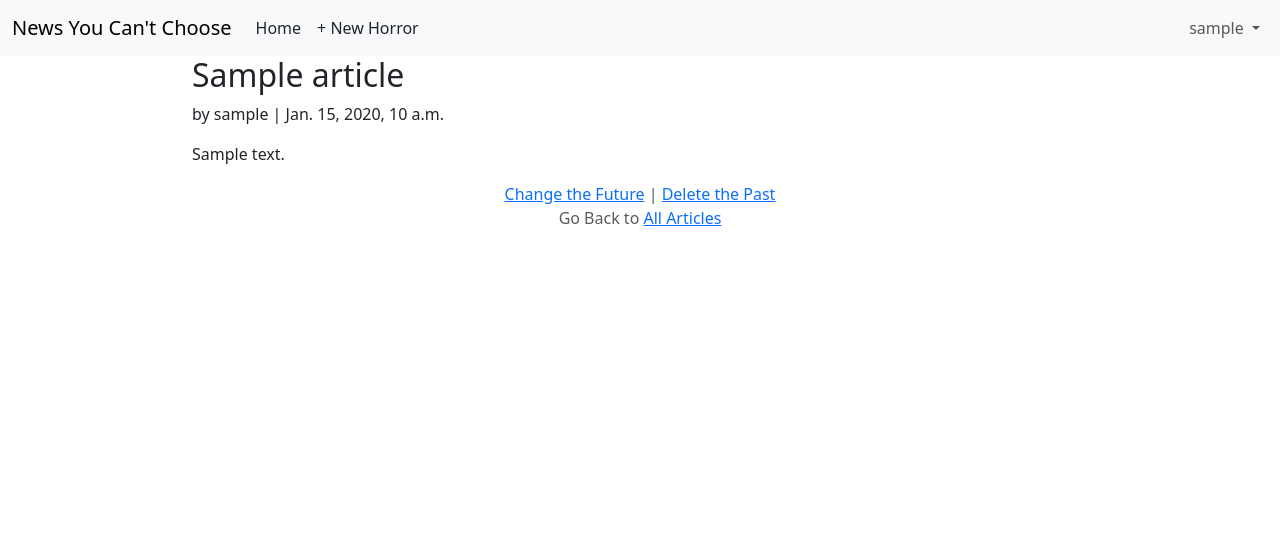
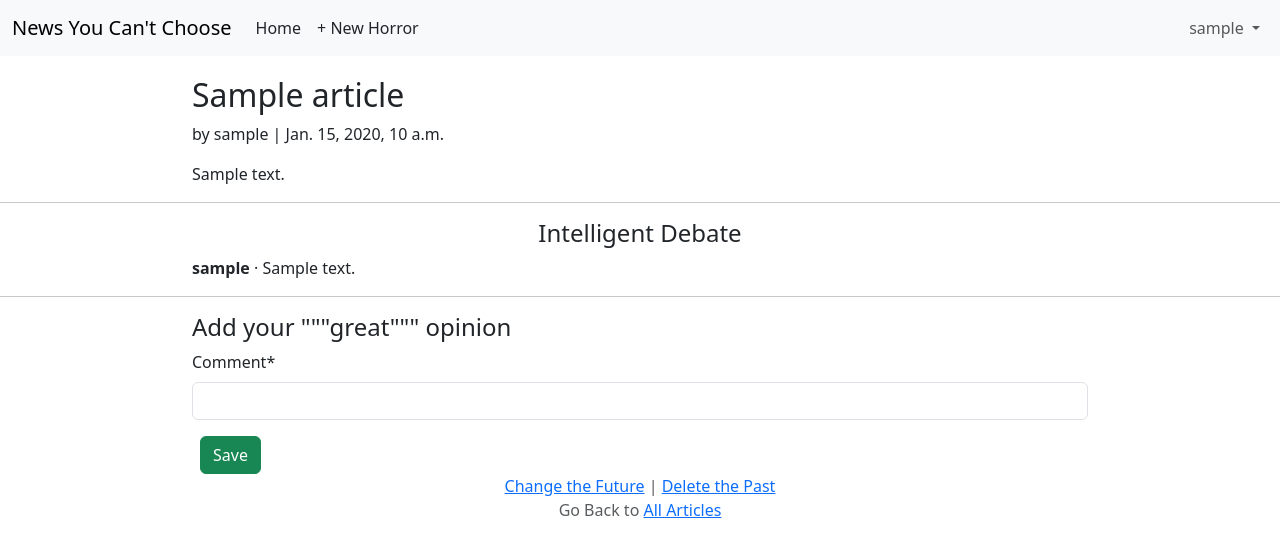
Before and after one commit to zkline-harperrand/DjangoForBeginners-NewspaperSite, a Django app: page /articles/1/ in a window 1280 px wide. Shown: the top 557 px of the page. Run offline with Django 5.2, Linux system fonts and the light colour scheme; a user stored in the database is signed in; tables that the repository leaves empty hold one stand-in row (values such as "Sample post"); some libraries are stand-ins or nearby versions.

Commit message:
Chapter 15 - Comments

```diff
--- /dev/null
+++ b/articles/forms.py
@@ -0,0 +1,9 @@
+# articles/forms.py
+
+from django import forms
+from .models import Comment
+
+class CommentForm(forms.ModelForm):
+    class Meta:
+        model = Comment
+        fields = ("comment", )
--- a/articles/models.py
+++ b/articles/models.py
@@ -18,3 +18,14 @@ class Article(models.Model):
 
     def get_absolute_url(self):
         return reverse("article_detail", kwargs={"pk": self.pk})
+
+class Comment(models.Model):
+    article = models.ForeignKey(Article, on_delete=models.CASCADE)
+    comment = models.CharField(max_length=140)
+    author = models.ForeignKey(settings.AUTH_USER_MODEL, on_delete=models.CASCADE)
+
+    def __str__(self):
+        return self.comment
+
+    def get_absolute_url(self):
+        return reverse("article_list")
--- a/articles/views.py
+++ b/articles/views.py
@@ -1,16 +1,53 @@
-from django.views.generic import ListView, DetailView
+from django.views import View
+from django.views.generic import ListView, DetailView, FormView
 from django.views.generic.edit import UpdateView, DeleteView, CreateView
-from django.urls import reverse_lazy
 from django.contrib.auth.mixins import LoginRequiredMixin, UserPassesTestMixin
+from django.views.generic.detail import SingleObjectMixin
+from django.urls import reverse_lazy, reverse
 from .models import Article
+from .forms import CommentForm
 
 class ArticleListView(LoginRequiredMixin, ListView):
     model = Article
     template_name = 'article_list.html'
 
-class ArticleDetailView(LoginRequiredMixin, DetailView):
+class CommentGet(DetailView):
     model = Article
     template_name = "article_detail.html"
+
+    def get_context_data(self, **kwargs):
+        context = super().get_context_data(**kwargs)
+        context["form"] = CommentForm()
+        return context
+
+class CommentPost(SingleObjectMixin, FormView):
+    model = Article
+    form_class = CommentForm
+    template_name = "article_detail.html"
+
+    def post(self, request, *args, **kwargs):
+        self.object = self.get_object()
+        return super().post(request, *args, **kwargs)
+
+    def form_valid(self, form):
+        comment = form.save(commit=False)
+        comment.article = self.object
+        comment.author = self.request.user
+        comment.save()
+        return super().form_valid(form)
+
+    def get_success_url(self):
+        article = self.object
+        return reverse("article_detail", kwargs={"pk": article.pk})
+
+class ArticleDetailView(LoginRequiredMixin, DetailView):
+    def get(self, request, *args, **kwargs):
+        view = CommentGet.as_view()
+        return view(request, *args, **kwargs)
+
+    def post(self, request, *args, **kwargs):
+        view = CommentPost.as_view()
+        return view(request, *args, **kwargs)
 
 class ArticleUpdateView(LoginRequiredMixin, UserPassesTestMixin, UpdateView):
     model = Article
--- a/templates/article_detail.html
+++ b/templates/article_detail.html
@@ -1,6 +1,7 @@
 <!-- templates/article_detail.html -->
 
 {% extends "base.html" %}
+{% load crispy_forms_tags %}
 
 {% block content %}
 
@@ -8,6 +9,22 @@
     <h2>{{ article.title }}</h2>
     <p>by {{ article.author }} | {{ article.date }}</p>
     <p> {{ article.body }} </p>
+</div>
+<hr />
+<h4 style="text-align: center;">Intelligent Debate</h4>
+<div style="width: 70%; margin: 0 auto;">
+{% for comment in article.comment_set.all %}
+<p><strong>{{ comment.author }} </strong> &middot; {{ comment }} </p>
+{% endfor %}
+</div>
+<hr />
+<div style="width: 70%; margin: 0 auto;">
+    <h4>Add your """great""" opinion</h4>
+    <form action="" method="post">
+        {% csrf_token %}
+        {{ form|crispy }}
+        <button class="btn btn-success ms-2" type="submit"> Save </button>
+    </form>
 </div>
 <div>
     <div class="card-footer text-center text-muted">
--- a/templates/base.html
+++ b/templates/base.html
@@ -14,7 +14,7 @@
 </head>
 
 <body>
-    <nav class="navbar navbar-expand-lg bg-body-tertiary">
+    <nav class="navbar navbar-expand-lg bg-body-tertiary" style="margin-bottom: 20px;">
         <div class="container-fluid">
             <a class="navbar-brand" href="{% url 'home' %}">News You Can't Choose</a>
             <button class="navbar-toggler" type="button"
@@ -26,7 +26,7 @@
             <div class="collapse navbar-collapse" id="navbarSupportedContent">
                 <ul class="navbar-nav me-auto mb-2 mb-lg-0">
                     <li class="nav-item">
-                        <a class="nav-link px-2 link-dark" aria-current="page" href="#">Home</a>
+                        <a class="nav-link px-2 link-dark" aria-current="page" href="{% url 'article_list' %}">Home</a>
                     </li>
                     {% if user.is_authenticated %}
                     <li><a href="{% url 'article_new' %}" class="nav-link px-2 link-dark">+ New Horror</a></li>
```
Also changed, not shown: articles/admin.py (+15 -1 lines), templates/article_list.html (+14 -1 lines), articles/migrations/0002_comment.py (added).
